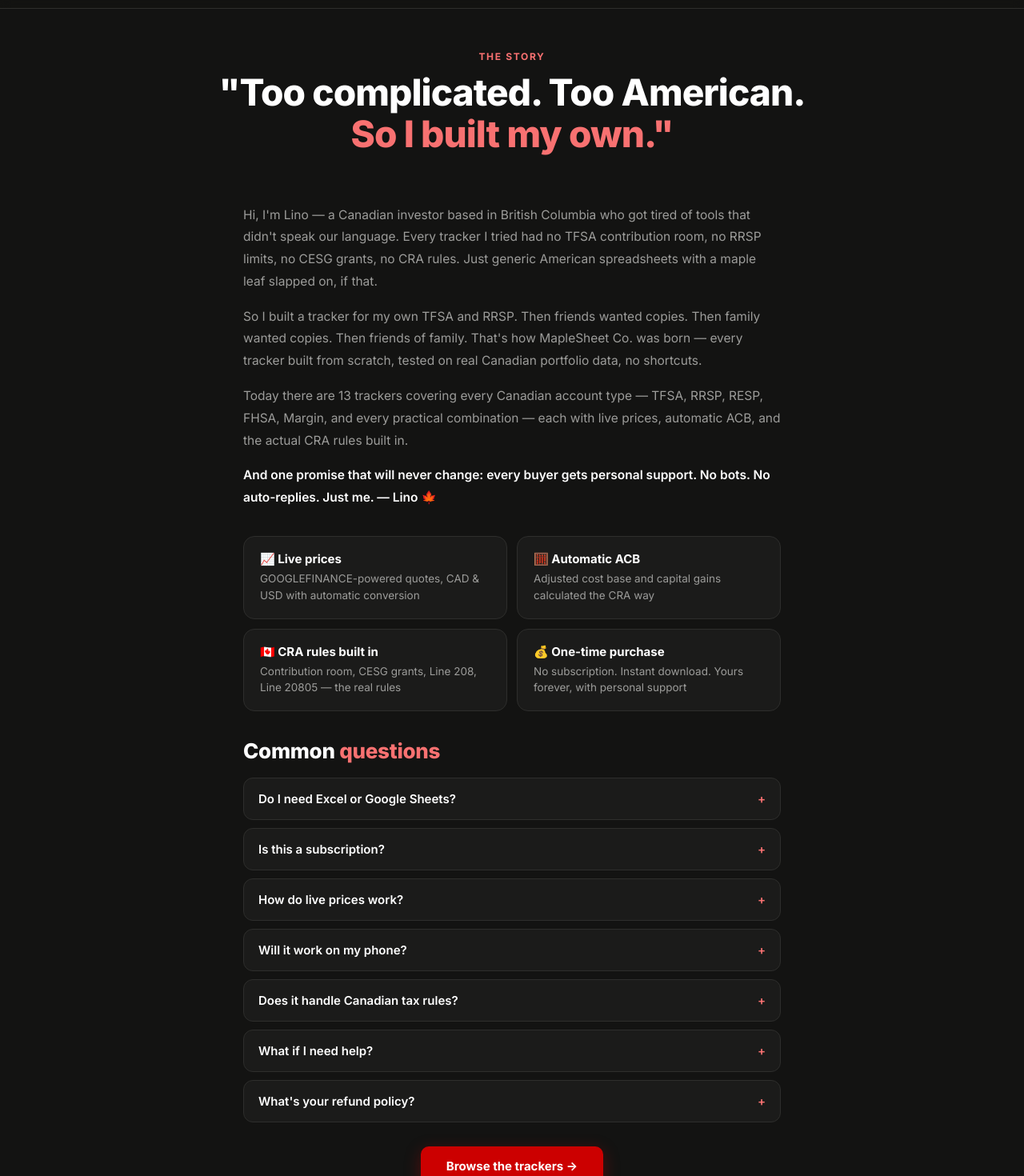
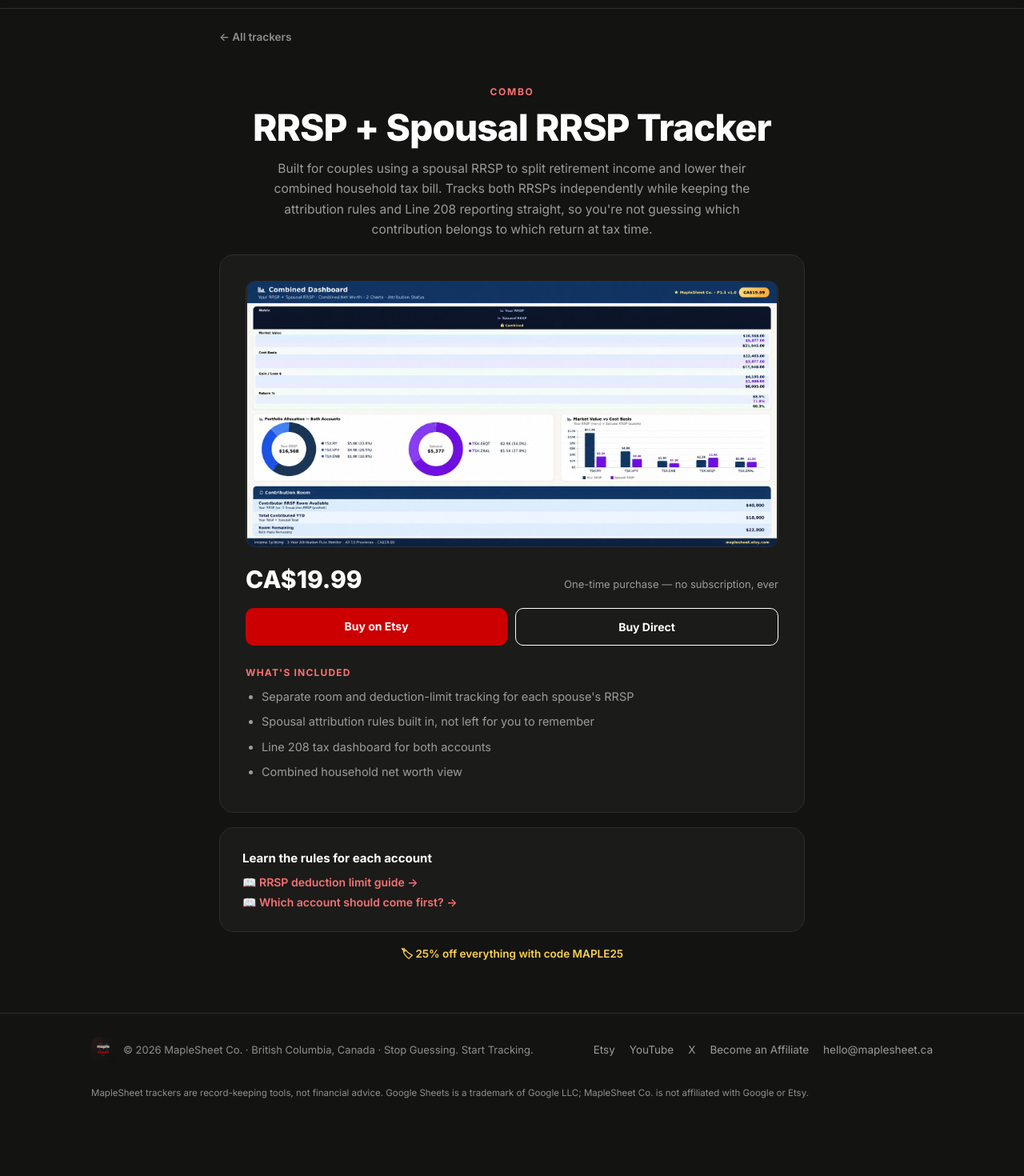
Before and after one commit to maplesheetco/maplesheet-website, a React (Vite) app: page /trackers/rrsp-spousal-rrsp in a window 1280 px wide. Shown: the part 60-1530 px from the top of the page at 80% size. After the commit the page ends 1462 px from the top, so only its background shows below. Built offline with nearby package versions, Linux system fonts and the light colour scheme.

Commit message:
Refactor TrackerDetail component for product display

```diff
--- a/src/pages/TrackerDetail.jsx
+++ b/src/pages/TrackerDetail.jsx
@@ -1,71 +1,168 @@
-import React, { useState } from "react";
-import { B, CONFIG, FAQS } from "../data.js";
-import { PageHead, RedWord, usePageMeta } from "../ui.jsx";
+import React from "react";
+import { useParams, Link } from "react-router-dom";
+import { B, CONFIG, PRODUCTS, ACCOUNT_GUIDES } from "../data.js";
+import { PageHead, usePageMeta, useJsonLd, DashboardMock } from "../ui.jsx";
+import { trackBuyClicked } from "../analytics.js";
 
-export default function About() {
+const SITE_URL = "https://www.maplesheet.ca";
+
+// Individual landing page for the combo/flagship trackers (TFSA + RRSP,
+// Ultimate Tracker, etc.) — these products only ever appeared as catalog
+// cards on /trackers before, with no page of their own to rank for their
+// specific keyword ("TFSA multi-brokerage tracker Canada" and similar) or
+// to carry a full description, feature list, and Product schema. Only
+// products with a `slug` in data.js get a page here; single-account
+// trackers (TFSA Tracker, RRSP Tracker, etc.) are catalog-only by design.
+export default function TrackerDetail() {
+  const { slug } = useParams();
+  const product = PRODUCTS.find((p) => p.slug === slug);
+
   usePageMeta({
-    title: "About MapleSheet Co. — Built by a Canadian, for Canadians",
-    description: "Why MapleSheet Co. exists: investment trackers built for the CRA system from the ground up, not adapted from American spreadsheets. Meet the founder.",
+    title: product ? `${product.name} | MapleSheet Co.` : "Tracker not found | MapleSheet Co.",
+    description: product ? (product.longDescription || product.desc).slice(0, 155) : "This tracker couldn't be found.",
   });
-  const [open, setOpen] = useState(null);
+
+  useJsonLd(product ? {
+    "@context": "https://schema.org",
+    "@type": "Product",
+    name: product.name,
+    description: product.longDescription || product.desc,
+    category: product.tag,
+    image: `${SITE_URL}${product.screenshot || "/og.png"}`,
+    url: `${SITE_URL}/trackers/${product.slug}`,
+    brand: { "@type": "Brand", name: "MapleSheet Co." },
+    offers: {
+      "@type": "Offer",
+      price: product.price.toFixed(2),
+      priceCurrency: "CAD",
+      availability: "https://schema.org/InStock",
+      url: product.directUrl || product.url,
+    },
+  } : null, "tracker-detail-schema");
+
+  if (!product) {
+    return (
+      <div className="ml-fade">
+        <PageHead kicker="TRACKERS" title="Tracker not found" />
+        <div style={{ maxWidth: 640, margin: "0 auto", padding: "10px 24px 60px", textAlign: "center" }}>
+          <Link to="/trackers" style={{ color: B.redLink, fontWeight: 600 }}>← Back to all trackers</Link>
+        </div>
+      </div>
+    );
+  }
+
+  // De-duped list of guides for every account this product covers, plus the
+  // cross-account comparison guide — this is what makes a combo product's
+  // page more than just a repeated product blurb: real supporting content.
+  const guides = (product.accounts || [])
+    .map((tag) => ACCOUNT_GUIDES[tag])
+    .filter(Boolean)
+    .filter((g, i, arr) => arr.findIndex((x) => x.slug === g.slug) === i);
+
   return (
     <div className="ml-fade">
-      <PageHead kicker="THE STORY" title={<>"Too complicated. Too American.<br /><RedWord>So I built my own."</RedWord></>} />
-      <div style={{ maxWidth: 720, margin: "0 auto", padding: "26px 24px 0" }}>
-        <div style={{ color: B.grayLight, fontSize: 15.5, lineHeight: 1.8 }}>
-          <p>Hi, I'm Lino — a Canadian investor based in British Columbia who got tired of tools that didn't speak our language.
-          Every tracker I tried had no TFSA contribution room, no RRSP limits, no CESG grants, no CRA rules.
-          Just generic American spreadsheets with a maple leaf slapped on, if that.</p>
-          <p>So I built a tracker for my own TFSA and RRSP. Then friends wanted copies. Then family wanted copies.
-          Then friends of family. That's how MapleSheet Co. was born — every tracker built from scratch,
-          tested on real Canadian portfolio data, no shortcuts.</p>
-          <p>Today there are 13 trackers covering every Canadian account type — TFSA, RRSP, RESP, FHSA, Margin,
-          and every practical combination — each with live prices, automatic ACB, and the actual CRA rules built in.</p>
-          <p style={{ color: B.white, fontWeight: 600 }}>
-            And one promise that will never change: every buyer gets personal support. No bots. No auto-replies. Just me. — Lino 🍁
-          </p>
+      <div style={{ maxWidth: 780, margin: "0 auto", padding: "24px 24px 0" }}>
+        <Link to="/trackers" style={{ color: B.gray, fontSize: 13.5, fontWeight: 600, textDecoration: "none" }}>
+          ← All trackers
+        </Link>
+      </div>
+      <PageHead
+        kicker={product.tag.toUpperCase()}
+        title={product.name}
+        sub={product.longDescription || product.desc}
+      />
+      <div style={{ maxWidth: 780, margin: "0 auto", padding: "10px 24px 0" }}>
+        <div style={{
+          background: B.black2, border: `1px solid ${B.line}`, borderRadius: 18,
+          padding: "clamp(22px, 4vw, 32px)", marginBottom: 18,
+        }}>
+          {product.screenshot ? (
+            <img
+              src={product.screenshot} alt={`${product.name} dashboard screenshot`}
+              style={{
+                width: "100%", borderRadius: 12, marginBottom: 22, display: "block",
+                border: `1px solid ${B.line}`, aspectRatio: "2 / 1", objectFit: "contain", background: B.black3,
+              }}
+            />
+          ) : product.demo ? (
+            <div style={{ maxWidth: 460, margin: "0 auto 24px" }}>
+              <DashboardMock total={product.demo.total} ytd={product.demo.ytd} accounts={product.demo.accounts} />
+            </div>
+          ) : null}
+
+          <div style={{ display: "flex", alignItems: "baseline", justifyContent: "space-between", flexWrap: "wrap", gap: 10, marginBottom: 18 }}>
+            <div style={{ fontSize: 30, fontWeight: 800, color: B.white }}>CA${product.price.toFixed(2)}</div>
+            <div style={{ fontSize: 13, color: B.grayLight }}>One-time purchase — no subscription, ever</div>
+          </div>
+
+          <div style={{ display: "flex", gap: 10, marginBottom: product.features ? 26 : 0 }}>
+            <a
+              href={product.url} target="_blank" rel="noreferrer" className="ml-btn"
+              onClick={() => trackBuyClicked({
+                productName: product.name, productTag: product.tag, priceCad: product.price,
+                checkoutDestination: "etsy", sourceSection: "tracker_detail",
+              })}
+              style={{
+                flex: 1, textAlign: "center", fontSize: 14, fontWeight: 700, color: "#fff",
+                background: B.red, padding: "14px 10px", borderRadius: 10, textDecoration: "none",
+              }}
+            >Buy on Etsy</a>
+            {product.directUrl ? (
+              <a
+                href={product.directUrl} target="_blank" rel="noreferrer" className="ml-btn"
+                onClick={() => trackBuyClicked({
+                  productName: product.name, productTag: product.tag, priceCad: product.price,
+                  checkoutDestination: "direct", sourceSection: "tracker_detail",
+                })}
+                style={{
+                  flex: 1, textAlign: "center", fontSize: 14, fontWeight: 700, color: B.white,
+                  background: "transparent", border: `1.5px solid ${B.white}`,
+                  padding: "14px 10px", borderRadius: 10, textDecoration: "none",
+                }}
+              >Buy Direct</a>
+            ) : (
+              <span title="Direct checkout coming soon" style={{
+                flex: 1, textAlign: "center", fontSize: 14, fontWeight: 600, color: B.gray,
+                border: `1.5px solid ${B.line}`, padding: "14px 10px", borderRadius: 10, cursor: "default",
+              }}>Direct — soon</span>
+            )}
+          </div>
+
+          {product.features && (
+            <>
+              <div style={{ fontSize: 12, letterSpacing: "0.1em", color: B.redLink, fontWeight: 700, marginBottom: 10, textTransform: "uppercase" }}>
+                What's included
+              </div>
+              <ul style={{ margin: 0, paddingLeft: 20 }}>
+                {product.features.map((f, i) => (
+                  <li key={i} style={{ color: B.grayLight, fontSize: 14.5, lineHeight: 1.75, marginBottom: 6 }}>{f}</li>
+                ))}
+              </ul>
+            </>
+          )}
         </div>
 
-        <div style={{ display: "grid", gridTemplateColumns: "repeat(auto-fit, minmax(240px, 1fr))", gap: 12, margin: "34px 0" }}>
-          {[
-            ["📈 Live prices", "GOOGLEFINANCE-powered quotes, CAD & USD with automatic conversion"],
-            ["🧮 Automatic ACB", "Adjusted cost base and capital gains calculated the CRA way"],
-            ["🇨🇦 CRA rules built in", "Contribution room, CESG grants, Line 208, Line 20805 — the real rules"],
-            ["💰 One-time purchase", "No subscription. Instant download. Yours forever, with personal support"],
-          ].map(([t, d]) => (
-            <div key={t} style={{ background: B.black2, border: `1px solid ${B.line}`, borderRadius: 14, padding: "18px 20px" }}>
-              <div style={{ fontWeight: 700, fontSize: 15, marginBottom: 5, color: B.white }}>{t}</div>
-              <div style={{ color: B.grayLight, fontSize: 13.5, lineHeight: 1.55 }}>{d}</div>
+        {guides.length > 0 && (
+          <div style={{ background: B.black2, border: `1px solid ${B.line}`, borderRadius: 18, padding: "clamp(20px, 4vw, 28px)", marginBottom: 18 }}>
+            <div style={{ fontSize: 15, fontWeight: 700, color: B.white, marginBottom: 12 }}>
+              Learn the rules for each account
             </div>
-          ))}
-        </div>
+            <div style={{ display: "flex", flexDirection: "column", gap: 8 }}>
+              {guides.map((g) => (
+                <Link key={g.slug} to={`/resources/${g.slug}`} style={{ color: B.redLink, fontWeight: 600, fontSize: 14, textDecoration: "none" }}>
+                  📖 {g.label} →
+                </Link>
+              ))}
+              <Link to="/resources/tfsa-vs-rrsp-vs-fhsa-vs-resp" style={{ color: B.redLink, fontWeight: 600, fontSize: 14, textDecoration: "none" }}>
+                📖 Which account should come first? →
+              </Link>
+            </div>
+          </div>
+        )}
 
-        <h2 style={{ fontSize: 26, fontWeight: 800, color: B.white, margin: "10px 0 18px", letterSpacing: "-0.01em" }}>
-          Common <RedWord>questions</RedWord>
-        </h2>
-        <div style={{ display: "flex", flexDirection: "column", gap: 10, marginBottom: 20 }}>
-          {FAQS.map(([q, a], i) => (
-            <div key={q} style={{ background: B.black2, border: `1px solid ${open === i ? B.red : B.line}`, borderRadius: 12, overflow: "hidden" }}>
-              <button onClick={() => setOpen(open === i ? null : i)} style={{
-                width: "100%", textAlign: "left", background: "none", border: "none", cursor: "pointer",
-                color: B.white, fontWeight: 600, fontSize: 15, padding: "16px 18px", fontFamily: "inherit",
-                display: "flex", justifyContent: "space-between", gap: 10,
-              }}>
-                {q} <span style={{ color: B.redLink }}>{open === i ? "−" : "+"}</span>
-              </button>
-              {open === i && (
-                <div className="ml-fade" style={{ padding: "0 18px 16px", color: B.grayLight, fontSize: 14, lineHeight: 1.7 }}>{a}</div>
-              )}
-            </div>
-          ))}
-        </div>
-        <div style={{ textAlign: "center", padding: "10px 0 10px" }}>
-          <a href={CONFIG.shopUrl} target="_blank" rel="noreferrer" className="ml-btn" style={{
-            display: "inline-block", background: B.red, color: "#fff", textDecoration: "none",
-            fontWeight: 700, fontSize: 15, padding: "15px 32px", borderRadius: 10,
-            boxShadow: "0 6px 20px rgba(204,0,0,0.35)",
-          }}>Browse the trackers →</a>
-        </div>
+        <p style={{ textAlign: "center", color: B.yellow, fontSize: 13.5, fontWeight: 600, marginTop: 6, marginBottom: 30 }}>
+          🏷 {CONFIG.promoText}
+        </p>
       </div>
     </div>
   );
```
